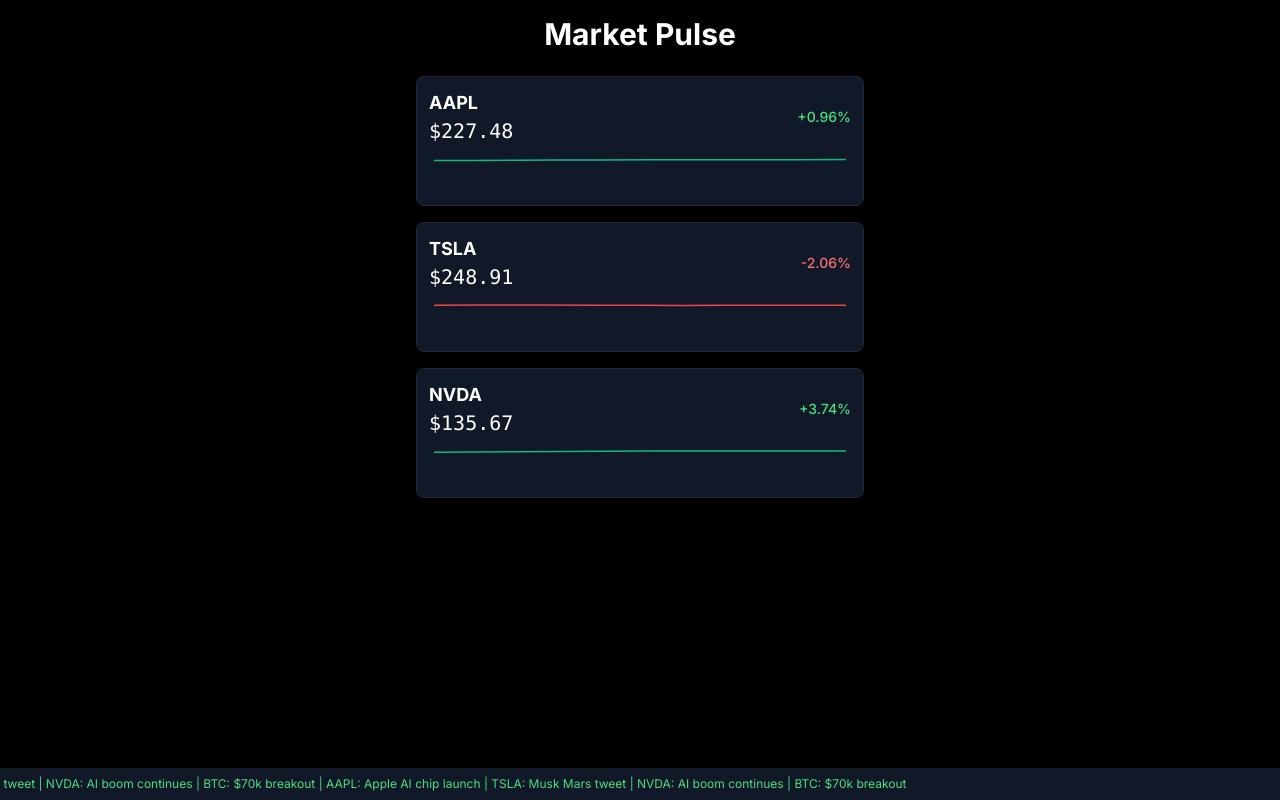
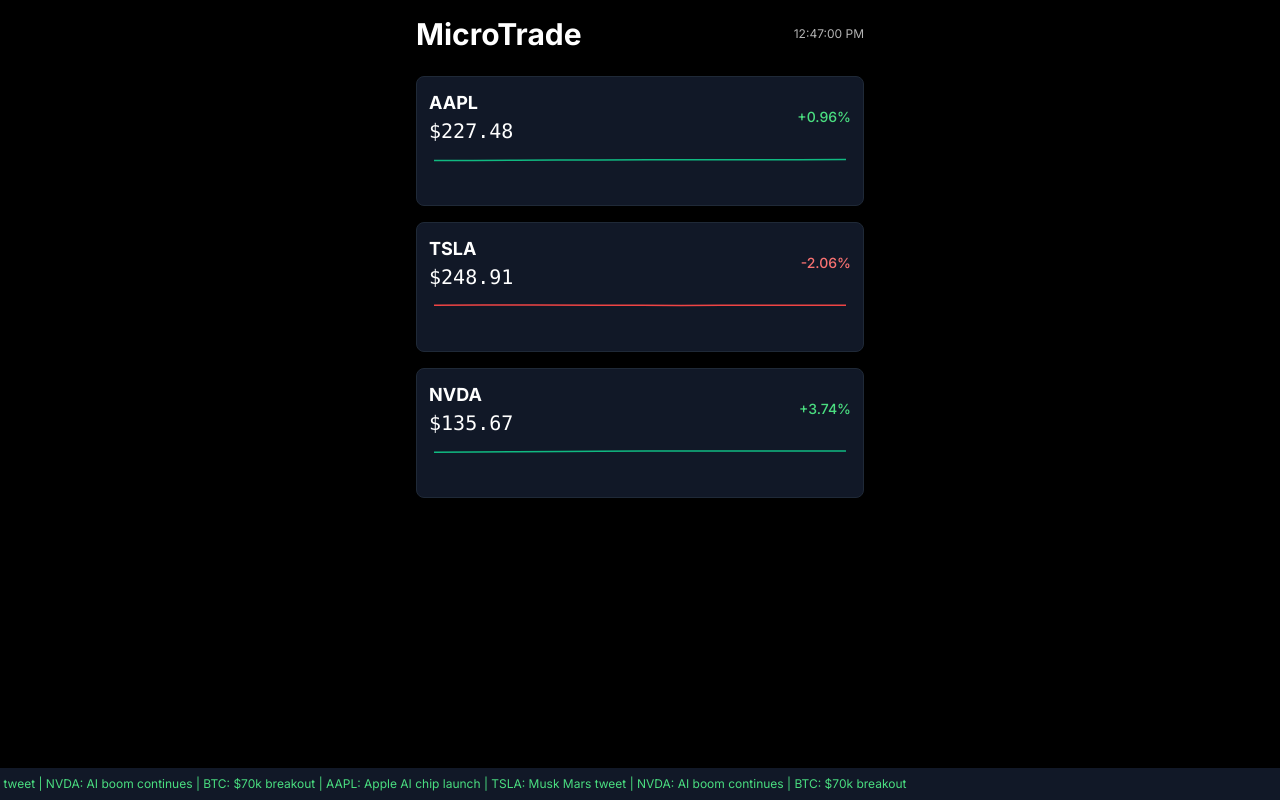
Before and after one commit to davemeeks64-hash/market-pulse-demo, a Next.js app: page / in a window 1280 px wide. Built offline with nearby package versions, Linux system fonts and the light colour scheme.

Commit message:
Implement real-time clock in the header
Added a timer to display the current time in the header.

```diff
--- a/app/page.tsx
+++ b/app/page.tsx
@@ -1,6 +1,6 @@
 "use client";
 
-import { useState } from "react";
+import { useState, useEffect } from "react";
 import { motion, PanInfo } from "framer-motion";
 import { LineChart, Line, ResponsiveContainer } from "recharts";
 
@@ -20,6 +20,12 @@
 
 export default function Home() {
   const [watchlist, setWatchlist] = useState<Stock[]>(initialStocks);
+  const [time, setTime] = useState(new Date());
+
+  useEffect(() => {
+    const timer = setInterval(() => setTime(new Date()), 1000);
+    return () => clearInterval(timer);
+  }, []);
 
   const handleSwipe = (symbol: string) => (event: any, info: PanInfo) => {
     if (info.offset.x < -100) {
@@ -32,7 +38,10 @@
   return (
     <main className="min-h-screen bg-black text-white p-4">
       <div className="max-w-md mx-auto">
-        <h1 className="text-3xl font-bold text-center mb-6">Market Pulse</h1>
+        <div className="flex justify-between items-center mb-6">
+          <h1 className="text-3xl font-bold">MicroTrade</h1>
+          <p className="text-xs opacity-70">{time.toLocaleTimeString()}</p>
+        </div>
 
         <div className="space-y-4">
           {watchlist.map((stock) => {
@@ -68,7 +77,6 @@
           })}
         </div>
 
-        {/* News Ticker */}
         <div className="fixed bottom-0 left-0 right-0 bg-gray-900 p-2 overflow-hidden">
           <motion.div
             animate={{ x: [0, -1000] }}
```
